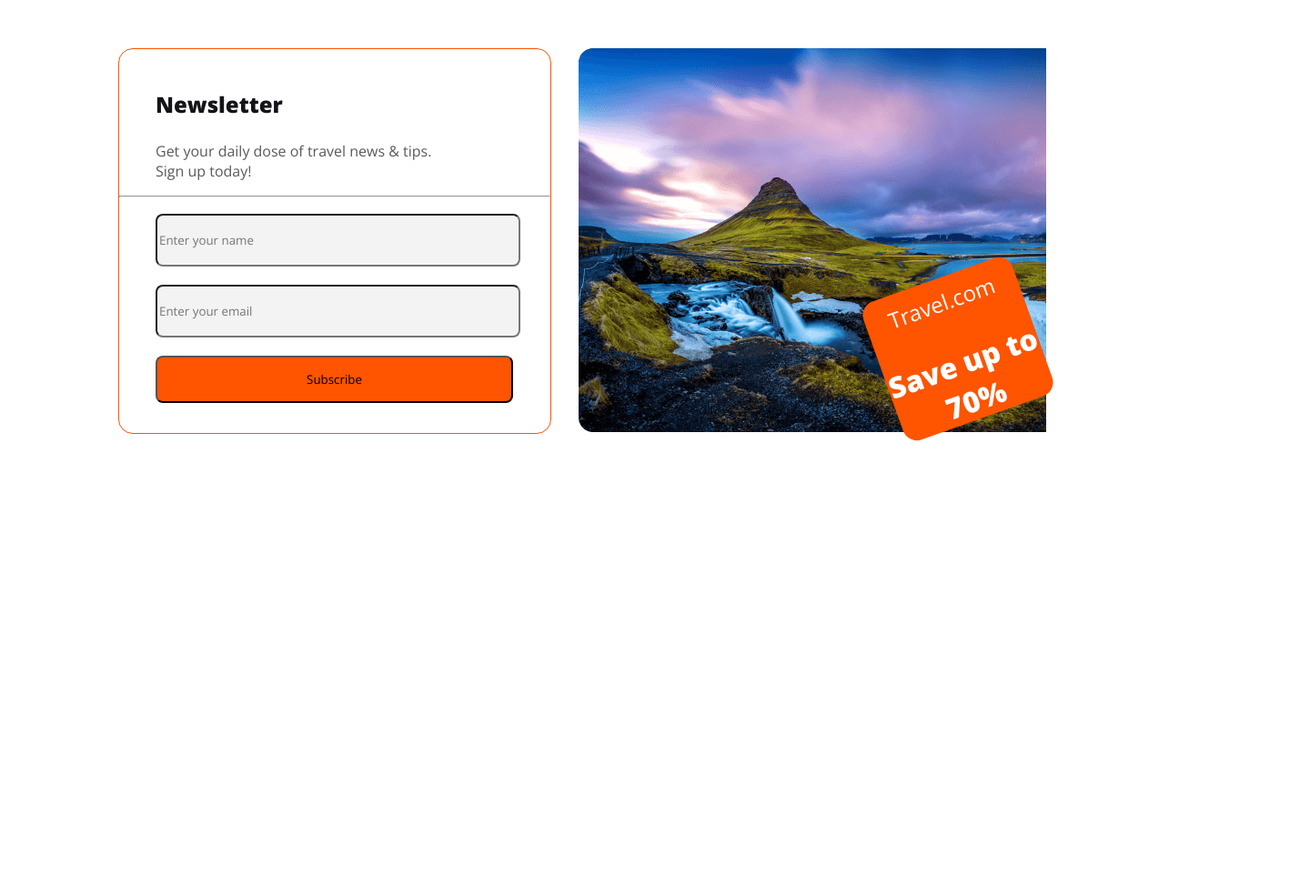
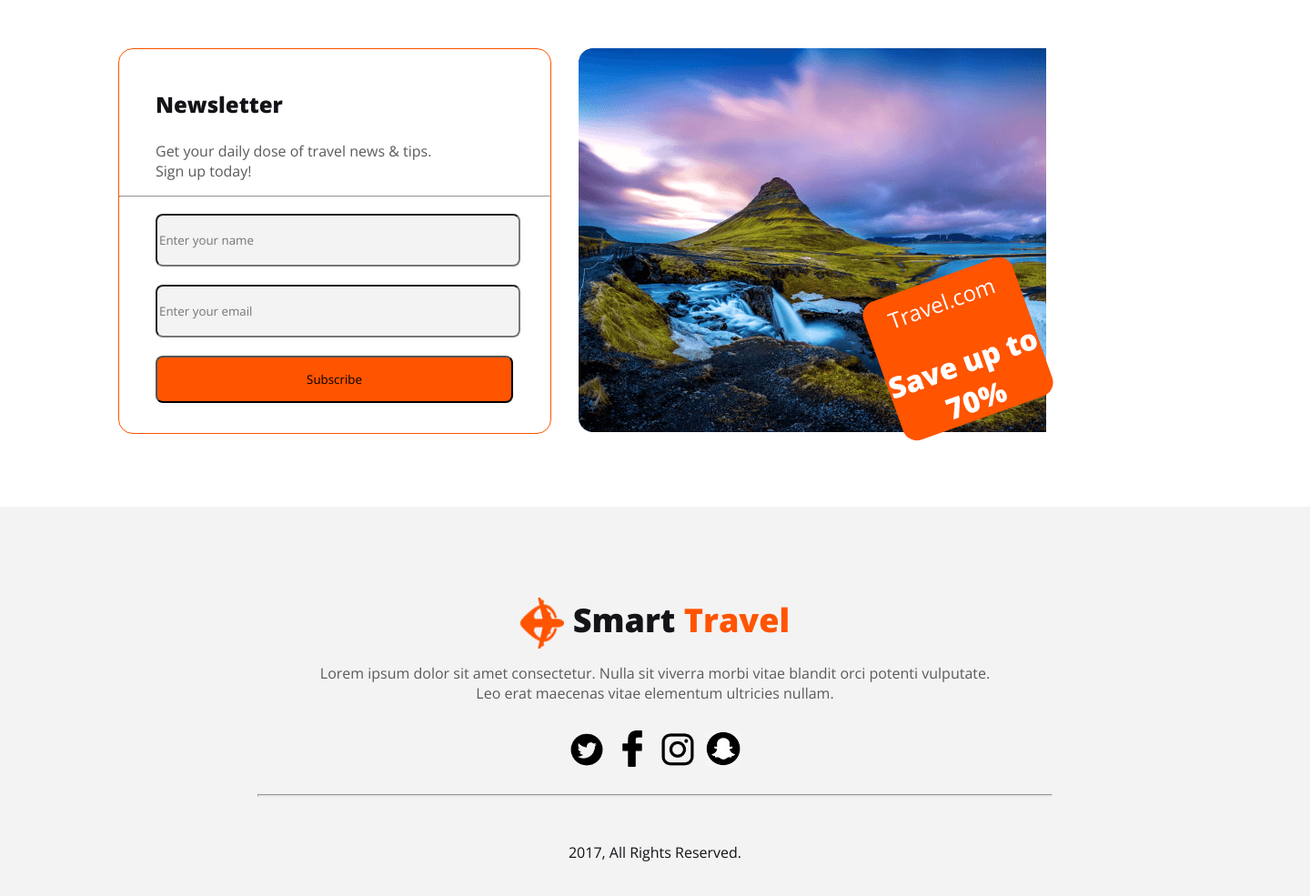
Before and after one commit to tarikul3806/smart-travels, a plain HTML site: page index.html in a window 1280 px wide. Shown: the part 3305-4290 px from the top of the page at 91% size, 1440 px wide, since content can reach past the window. Before the commit the page ends 3812 px from the top, so only its background shows below. Drawn offline with nearby package versions, Linux system fonts and the light colour scheme.

Commit message:
Footer completed

```diff
--- a/index.html
+++ b/index.html
@@ -130,7 +130,19 @@
         </section>
     </main>
     <footer>
-        <h3></h3>
+        <div class="footer-title">
+            <img class="travel-icon" src="/Images/Group 40071 (2).png" alt="">
+            <div class="travel-title">Smart <span class="travel-color">Travel</span></div>
+        </div>
+        <p class="f-description">Lorem ipsum dolor sit amet consectetur. Nulla sit viverra morbi vitae blandit orci potenti vulputate. <br> Leo erat maecenas vitae elementum ultricies nullam. </p>
+        <div class="f-icon">
+            <img class="icon" src="/Images/twiter.png" alt="">
+            <img class="icon" src="/Images/facebook.png" alt="">
+            <img class="icon" src="/Images/instragram.png" alt="">
+            <img class="icon" src="/Images/Snapchat--icon-logo-on-transparent-PNG.png" alt="">
+        </div>
+        <hr class="hr">
+        <p class="all">2017, All Rights Reserved.</p>
     </footer>
 </body>
 </html>
--- a/styles/style.css
+++ b/styles/style.css
@@ -375,3 +375,52 @@ nav {
     font-size: 32px;
     font-weight: 800;
 }
+
+/* Footer */
+footer {
+    margin-top: 80px;
+    width: 1440px;
+    height: 502px;
+    background: rgba(19, 19, 24, 0.05);
+}
+
+.footer-title {
+    display: flex;
+    justify-content: center;
+    gap: 10px;
+    padding-top: 100px;
+}
+
+.f-description {
+    color: #5A5A5D;
+    text-align: center;
+    font-size: 16px;
+    font-weight: 400;
+}
+
+.icon {
+    width: 40px;
+    height: 40px;
+}
+
+.f-icon {
+    display: flex;
+    gap: 10px;
+    justify-content: center;
+    margin-top: 30px;
+}
+
+.hr {
+    margin-top: 30px;
+    width: 872px;
+    height: 1px;
+    background: rgba(19, 19, 24, 0.10);
+}
+
+.all {
+    margin-top: 50px;
+    text-align: center;
+    color: #131318;
+    font-size: 16px;
+    font-weight: 300;
+}
```
Also changed, not shown: Images/Snapchat--icon-logo-on-transparent-PNG.png (added), Images/facebook.png (added), Images/instragram.png (added), Images/twiter.png (added).
